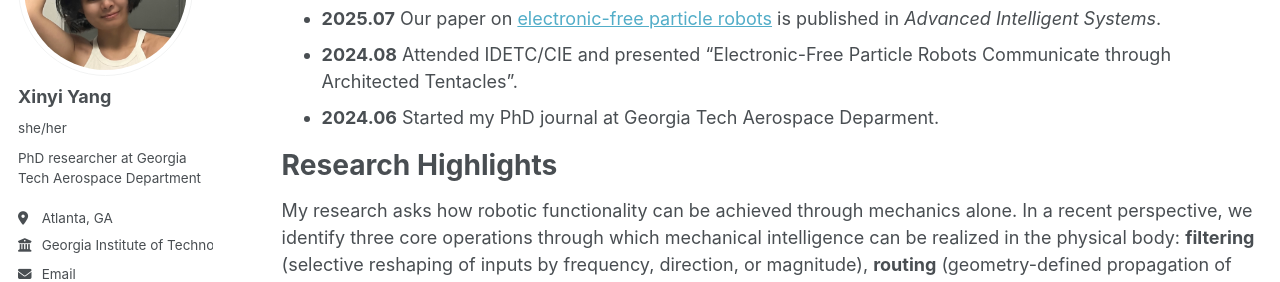
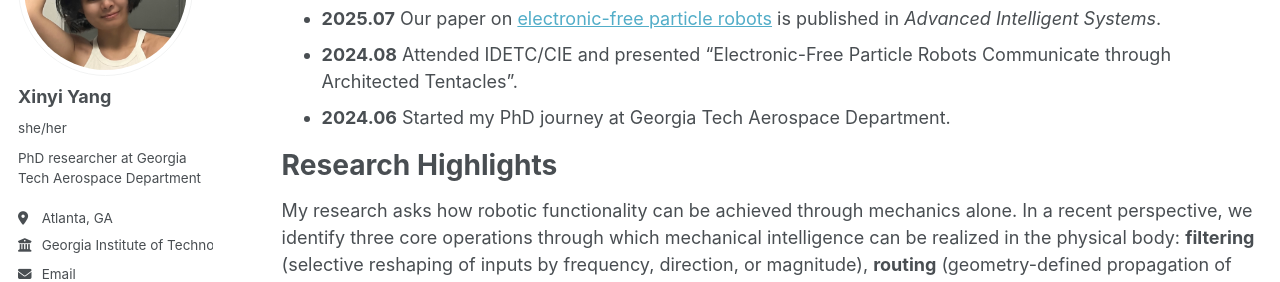
Before and after one commit to XinyiYang0/xinyiyang0.github.io, a Jekyll site: the page built from _pages/about.md, in a window 1280 px wide and 900 px high, scrolled down 652 px. Shown: the part 153-435 px from the top of the window. Built offline with Jekyll 4.4.1, drawn with Linux system fonts in a browser that asks for light colours; some web fonts are replaced; a script that is not in the unit is left out.

Commit message:
modify research session

```diff
--- a/_pages/about.md
+++ b/_pages/about.md
@@ -22,7 +22,7 @@ News
 - **2025.09** Attended ASME SMASIS and presented "Bioinspired, Wind-Triggered, Biodegradable Seed Carrier for Electronic-Free Precision Deployment".
 - **2025.07** Our paper on [electronic-free particle robots](https://doi.org/10.1002/aisy.202500151) is published in *Advanced Intelligent Systems*.
 - **2024.08** Attended IDETC/CIE and presented "Electronic-Free Particle Robots Communicate through Architected Tentacles".
-- **2024.06** Started my PhD journal at Georgia Tech Aerospace Deparment.
+- **2024.06** Started my PhD journey at Georgia Tech Aerospace Department.
 
 Research Highlights
 ======
```
